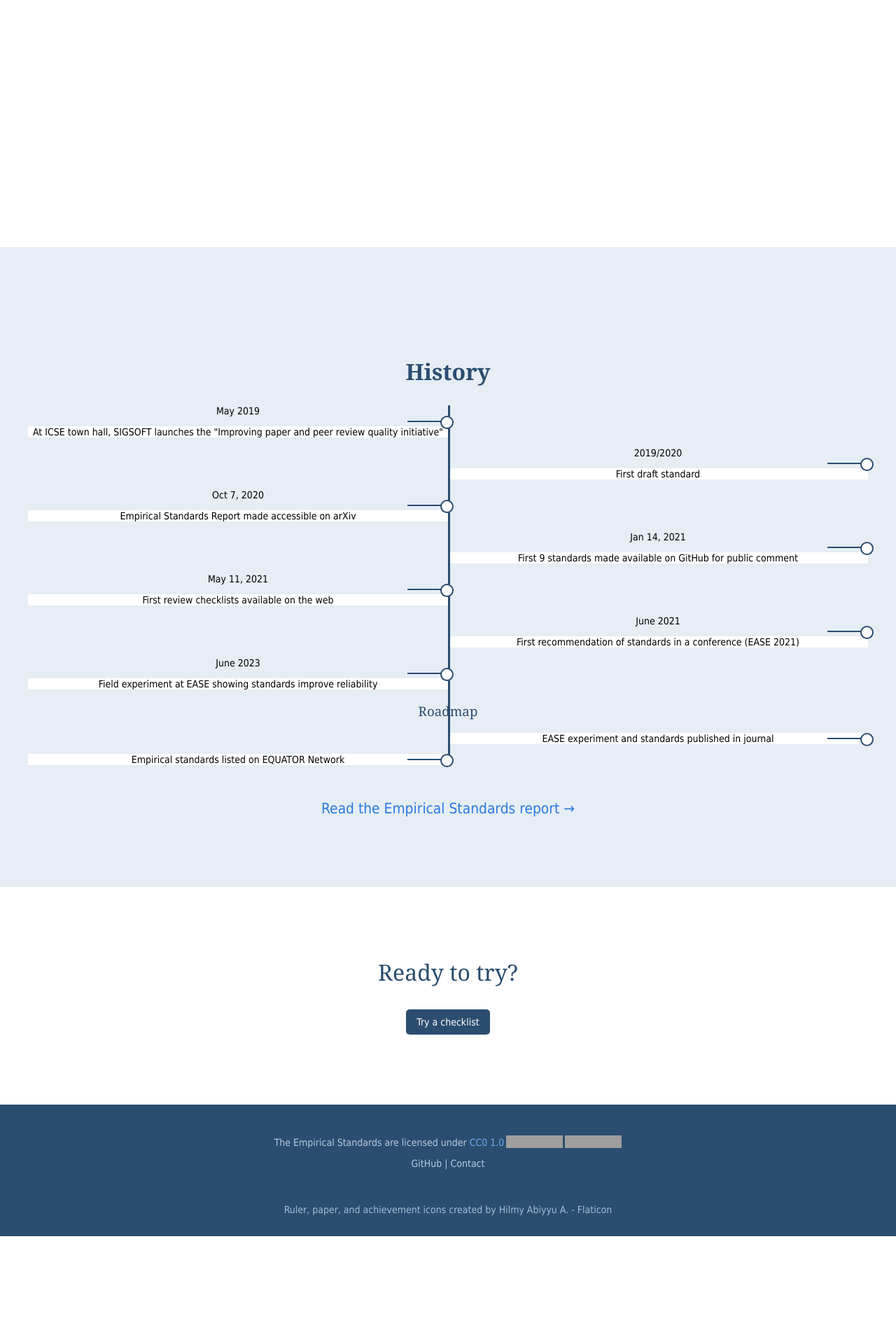
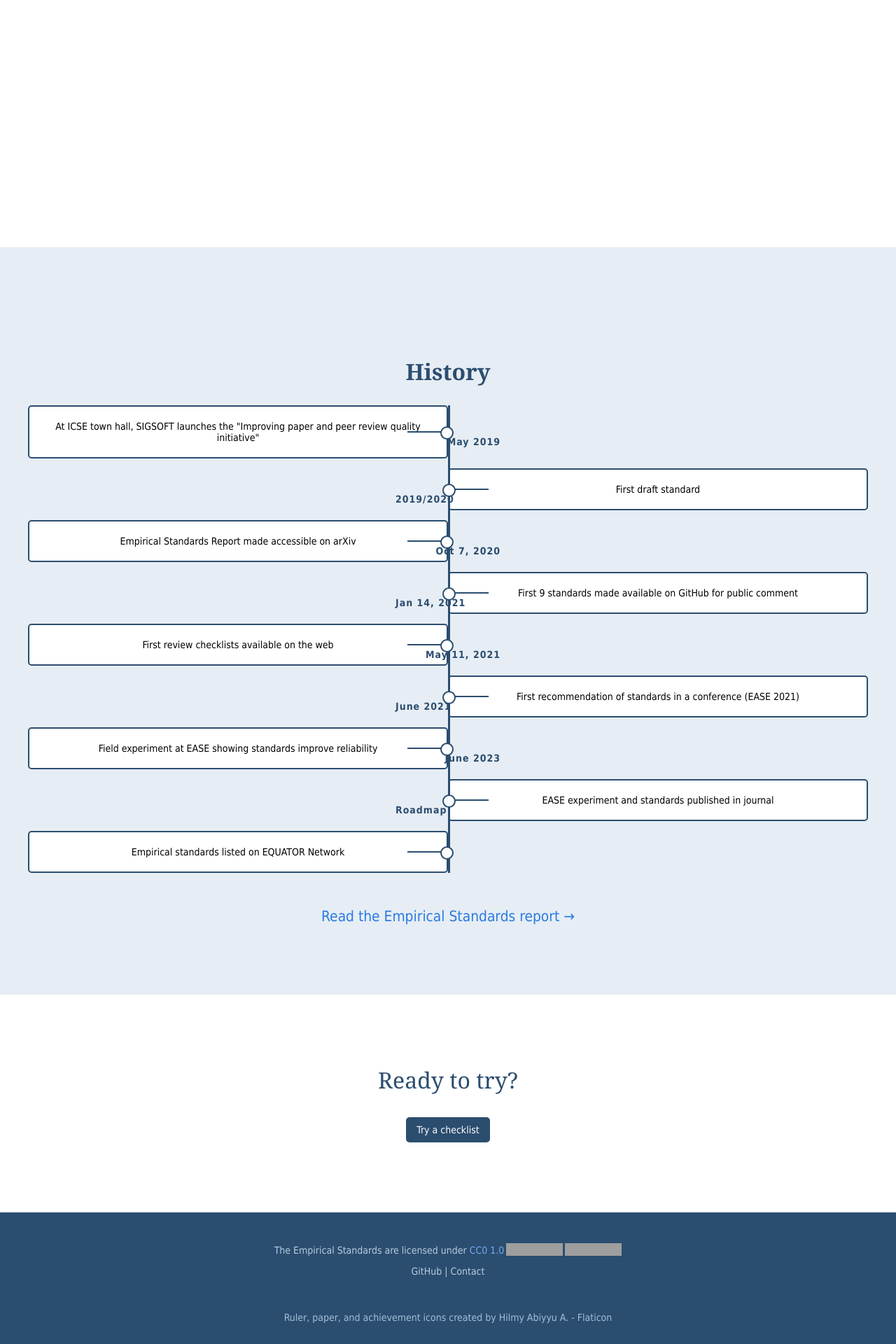
Before and after one commit to eschltz/standardstest, a Jekyll site: the page built from index.md, in a window 1280 px wide. Shown: the part 2433-4353 px from the top of the page at 70% size. Built offline with Jekyll 4.4.1, drawn with Linux system fonts in a browser that asks for light colours; before the commit the page ends 4199 px from its top, so only the background shows below that; grey boxes are pictures that could not be loaded.

Commit message:
New timeline styling

```diff
--- a/assets/css/style.scss
+++ b/assets/css/style.scss
@@ -395,8 +395,12 @@ main .page-link {
 	width: 50%;
 }
 
-.timeline-content {
-	background-color: white;
+.left {
+  left: 0;
+}
+
+.right {
+  left: 50%;
 }
 
 .timeline-box::after {
@@ -412,6 +416,10 @@ main .page-link {
 	z-index: 1;
 }
 
+.timeline-box.right::after {
+  left: -8px;
+}
+
 .timeline-box::before {
 	content: '';
 	position: absolute;
@@ -423,12 +431,36 @@ main .page-link {
 	z-index: 1;
 }
 
-.left {
-  left: 0;
+.timeline-box.right::before {
+  left: 8px;
 }
 
-.right {
-  left: 50%;
+.timeline-box .timeline-date {
+	position: absolute;
+	display: inline-block;
+	top: calc(50% - 8px);
+	text-align: center;
+	font-size: 14px;
+	font-weight: bold;
+	color: #2b4d6f;
+	letter-spacing: 1px;
+	z-index: 1;
+}
+
+.timeline-box.left .timeline-date {
+  right: -75px;
+}
+
+.timeline-box.right .timeline-date {
+  left: -75px;
+}
+
+.timeline-content {
+	position: relative;
+	background-color: white;
+	border: 2px solid #2b4d6f;
+	border-radius: 5px;
+	padding: 20px;
 }
 
 #history-section a {
--- a/index.md
+++ b/index.md
@@ -101,45 +101,44 @@ layout: default
 
 	<div class="timeline">
 		<div class="timeline-box left">
-			<p>May 2019</p>
+			<p class="timeline-date">May 2019</p>
 			<p class="timeline-content">At ICSE town hall, SIGSOFT launches the "Improving paper and peer review quality initiative"</p>
 		</div>
 
 		<div class="timeline-box right">
-			<p>2019/2020</p>
+			<p class="timeline-date">2019/2020</p>
 			<p class="timeline-content">First draft standard</p>
 		</div>
 
 		<div class="timeline-box left">
-			<p>Oct 7, 2020</p>
+			<p class="timeline-date">Oct 7, 2020</p>
 			<p class="timeline-content">Empirical Standards Report made accessible on arXiv <!-- Link to report --></p>
 		</div>
 
 		<div class="timeline-box right">
-			<p>Jan 14, 2021</p>
+			<p class="timeline-date">Jan 14, 2021</p>
 			<p class="timeline-content">First 9 standards made available on GitHub for public comment <!-- Link to git repo --></p>
 			<!-- https://github.com/acmsigsoft/EmpiricalStandards/blob/bf2bfaecc5a9e7659e66237994da7f93433c1e45/empiricalStandards.md#grounded-theory -->
 		</div>
 
 		<div class="timeline-box left">
-			<p>May 11, 2021</p>
+			<p class="timeline-date">May 11, 2021</p>
 			<p class="timeline-content">First review checklists available on the web</p>
 			<!-- https://github.com/acmsigsoft/EmpiricalStandards/commit/3462acf033baa670f4dd869be1d85d642688da51 -->
 		</div>
 
 		<div class="timeline-box right">
-			<p>June 2021</p>
+			<p class="timeline-date">June 2021</p>
 			<p class="timeline-content">First recommendation of standards in a conference (EASE 2021)</p>
 		</div>
 
 		<div class="timeline-box left">
-			<p>June 2023</p>
+			<p class="timeline-date">June 2023</p>
 			<p class="timeline-content"> Field experiment at EASE showing standards improve reliability</p>
 		</div>
 
-		<h3>Roadmap</h3>
-
 		<div class="timeline-box right">
+			<p class="timeline-date">Roadmap</p>
 			<p class="timeline-content">EASE experiment and standards published in journal</p>
 		</div>
 
```
